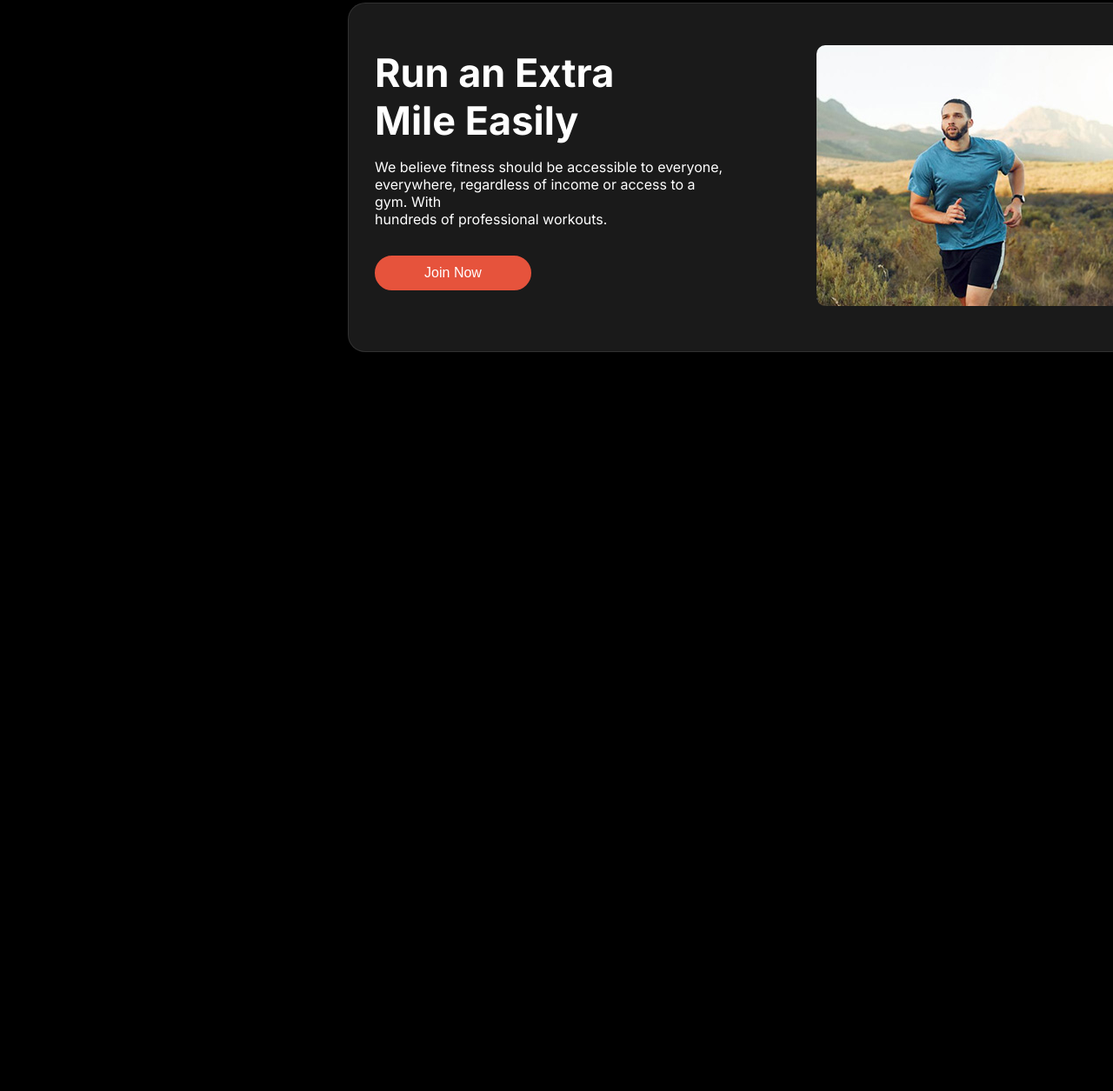
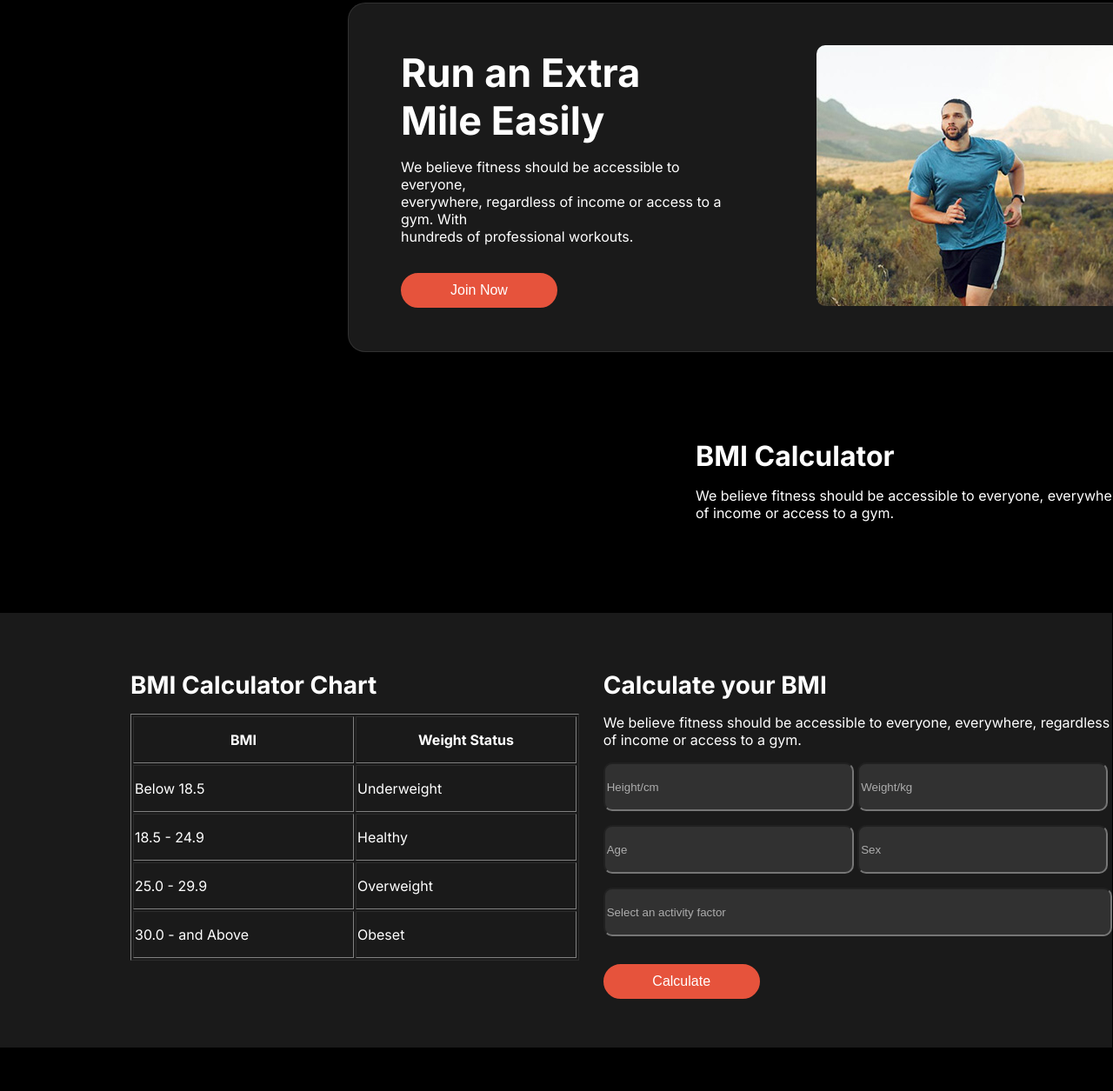
Before and after one commit to tanvirahamad015/new-assinment, a plain HTML site: page index.html in a window 1280 px wide. Shown: the part 1690-2945 px from the top of the page at 87% size. Before the commit the page ends 2130 px from the top, so only its background shows below. Drawn offline with Linux system fonts and the light colour scheme; a web font is replaced by a local one.

Commit message:
part4 git push git commit -m part4

```diff
--- a/index.html
+++ b/index.html
@@ -78,9 +78,47 @@
     </div>
 </div>
 </section>
+<div class="part-4-tittle">
+    <h1>BMI Calculator</h1><p>We believe fitness should be accessible to everyone, everywhere, regardless of income or access to a gym.</p>
+  </div>
 
+<section class="part-4-bmi">
+    <div class="table-part">
+<h1>BMI Calculator Chart</h1>
+<table border="1">
+    <tr>
+      <th>BMI</th>
+      <th>Weight Status</th>
+    </tr>
+    <tr>
+      <td>Below 18.5</td>
+      <td>Underweight</td>
+    </tr>
+    <tr>
+      <td>18.5 - 24.9</td>
+      <td>Healthy</td>
+    </tr>
+    <tr>
+        <td>25.0 - 29.9</td>
+        <td>Overweight</td>
+      </tr>
+      <tr>
+        <td>30.0 - and Above</td>
+        <td>Obeset</td>
+      </tr>
+  </table>
 
-
+    </div>
+    <div class="form">
+        <h1>Calculate your BMI</h1><p>We believe fitness should be accessible to everyone, everywhere, regardless of income or access to a gym. </p>
+        <input class="input" type="text" id="fname" name="fname" value="Height/cm">
+        <input class="input" type="text" id="fname" name="fname" value="Weight/kg"><br>
+        <input class="input" type="text" id="fname" name="fname" value="Age">
+        <input class="input" type="text" id="fname" name="fname" value="Sex"><br>
+        <input class="input-2" type="text" id="fname" name="fname" value="Select an activity factor"> <br>
+        <button class="first-btn">Calculate</button>
+    </div>
+</section>
 
 
 </body>
--- a/style/style.css
+++ b/style/style.css
@@ -193,7 +193,7 @@ margin-bottom: 200px;
     width: 60%;
     height: 400px;
 
-    margin-left: 30px;
+    margin-left: 60px;
     padding-top: 20px;
 }
 .text-3rd h1{
@@ -213,3 +213,65 @@ margin-bottom: 200px;
 .round-2{
     border-radius: 10px;
 }
+.part-4-tittle{
+    height: 100px;
+    width:600px ;
+  padding-left: 800px;
+   margin-top: 100px;  text-align: left;
+
+}
+
+.part-4-bmi{
+    width: 99.9%;
+    height: 500px;
+
+    background-color: rgba(255, 255, 255, 0.1);
+    margin-top: 100px;
+    display: flex;
+}
+
+.table-part{
+    width: 50%;
+    height: 500px;
+
+    margin-left: 150px;
+    margin-top: 50px;
+}
+.table-part h1{
+    font-size: 28px;
+}
+
+.form{
+    width: 50%;
+    height: 500px;
+
+    margin-top: 50px;
+}
+.form h1{
+    font-size: 28px;
+}
+table{
+    th{
+        width: 250px;
+        height: 50px;
+    }
+    td{
+        width: 250px;
+        height: 50px;
+    }
+}
+.input{
+    background-color:rgba(255, 255, 255, 0.1) ;
+    height: 50px;
+    width: 280px;
+    color: rgba(255, 255, 255, 0.6);
+    border-radius: 10px;
+
+}
+.input-2{
+    background-color:rgba(255, 255, 255, 0.1) ;
+    height: 50px;
+    width: 577px;
+    color: rgba(255, 255, 255, 0.6);
+    border-radius: 10px;
+}
```
